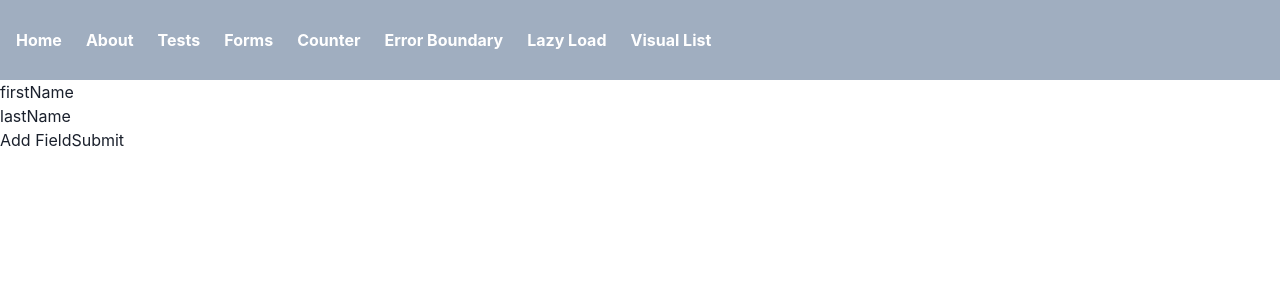
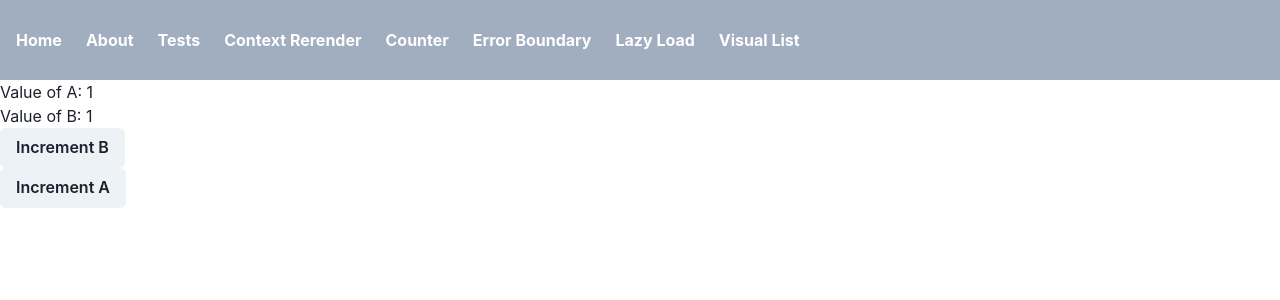
Before and after one commit to engp8691/monorepo-app, a React (Vite) app in the folder apps/frontend/: page /forms in a window 1280 px wide. Shown: the top 300 px of the page. Built offline with nearby package versions, Linux system fonts and the light colour scheme; no server answers.

Commit message:
feat: add context selector (#11)
Co-authored-by: Yonglin Lee <ylpro@Yonglins-Mac-Studio.local>

```diff
--- a/apps/frontend/src/AppRoutes.tsx
+++ b/apps/frontend/src/AppRoutes.tsx
@@ -2,13 +2,14 @@ import { Routes, Route, useLocation } from 'react-router-dom'
 import { lazy } from 'react'
 import { QueryResult, useQuery } from './hooks'
 import React from 'react'
-import DynamicForm from './components/forms/DynamicForm'
+// import DynamicForm from './components/forms/DynamicForm'
 import UserForm from './components/forms/UserForm'
 import { Counter } from './components/counter/Counter'
 import { ErrorDemo } from './components/error-boundary-demo/ErrorDemo'
 import { ErrorBoundary } from './ErrorBoundry'
 import LazyLoadingSlowComponent from './components/lazy-demo/LazyLoadingSlowComponent'
 import { VirtualList } from './components/visual-list/VisualList'
+import { SelectorContextDemo } from './components/context-value-selector/SelectorContextDemo'
 
 type Student = {
   name: string
@@ -31,8 +32,9 @@ const AppRouter: React.FC = () => {
       <Route path="/" element={<ErrorBoundary key={location.pathname} fallback={<h1>Oops! There was a problem 1.</h1>}><UserForm /></ErrorBoundary>} />
       <Route path="/about" element={<ErrorBoundary key={location.pathname} fallback={<h1>Oops! There was a problem 2.</h1>}><About /></ErrorBoundary>} />
       <Route path="/tests" element={<ErrorBoundary key={location.pathname} fallback={<h1>Oops! There was a problem 3.</h1>}><Home /></ErrorBoundary>} />
-      <Route path="/forms" element={<ErrorBoundary key={location.pathname} fallback={<h1>Oops! There was a problem 4.</h1>}><DynamicForm /></ErrorBoundary>} />
+      <Route path="/forms" element={<ErrorBoundary key={location.pathname} fallback={<h1>Oops! There was a problem 4.</h1>}><SelectorContextDemo /></ErrorBoundary>} />
       <Route path="/counter" element={<ErrorBoundary key={location.pathname} fallback={<h1>Oops! There was a problem 5.</h1>}><Counter /></ErrorBoundary>} />
+      {/* <Route path="/counter" element={<Counter />} /> */}
       <Route path="/errorboundary" element={<ErrorBoundary key={location.pathname} fallback={<h1>Oops! There was a problem 6.</h1>}><ErrorDemo /></ErrorBoundary>} />
       <Route path="/lazyimport" element={<ErrorBoundary key={location.pathname} fallback={<h1>Oops! There was a problem 7.</h1>}><LazyLoadingSlowComponent /></ErrorBoundary>} />
       <Route path="/visuallist" element={<ErrorBoundary key={location.pathname} fallback={<h1>Oops! There was a problem 7.</h1>}><VirtualList /></ErrorBoundary>} />
--- a/apps/frontend/src/components/NavBar.tsx
+++ b/apps/frontend/src/components/NavBar.tsx
@@ -16,7 +16,7 @@ const Navbar = () => {
             Tests
           </ChakraLink>
           <ChakraLink as={RouterLink} to="/forms" color="white" fontWeight="bold">
-            Forms
+            Context Rerender
           </ChakraLink>
           <ChakraLink as={RouterLink} to="/counter" color="white" fontWeight="bold">
             Counter
--- /dev/null
+++ b/apps/frontend/src/components/context-value-selector/SelectorContextDemo.tsx
@@ -0,0 +1,71 @@
+import { Button } from '@chakra-ui/react'
+import React, {
+  createContext,
+  useMemo,
+  useState,
+  useSyncExternalStore,
+} from 'react'
+
+type MyContextType = {
+  a: number
+  b: number
+  setB: React.Dispatch<React.SetStateAction<number>>
+}
+
+const MyContext = createContext<MyContextType | null>(null)
+
+let currentValue: MyContextType
+const subscribers = new Set<() => void>()
+
+function notify() {
+  for (const fn of subscribers) fn()
+}
+
+function useContextSelector<T>(selector: (ctx: MyContextType) => T): T {
+  const subscribe = (callback: () => void) => {
+    subscribers.add(callback)
+    return () => subscribers.delete(callback)
+  }
+
+  return useSyncExternalStore(subscribe, () => selector(currentValue))
+}
+
+const A = React.memo(function A() {
+  const a = useContextSelector((ctx) => ctx.a)
+  console.log('A rendered')
+
+  return <div>Value of A: {a}</div>
+})
+
+const B = React.memo(() => {
+  const b = useContextSelector((ctx) => ctx.b)
+  const setB = useContextSelector((ctx) => ctx.setB)
+  console.log('B rendered')
+
+  return (
+    <div>
+      <div>Value of B: {b}</div>
+      <Button onClick={() => setB((prev) => prev + 1)}>Increment B</Button>
+    </div>
+  )
+})
+
+export const SelectorContextDemo = () => {
+  const [a, setA] = useState(1)
+  const [b, setB] = useState(1)
+
+  const contextValue = useMemo(() => {
+    const val: MyContextType = { a, b, setB }
+    currentValue = val
+    notify()
+    return val
+  }, [a, b])
+
+  return (
+    <MyContext.Provider value={contextValue}>
+      <A />
+      <B />
+      <Button onClick={() => setA((prev) => prev + 1)}>Increment A</Button>
+    </MyContext.Provider>
+  )
+}
--- a/apps/frontend/src/hooks/index.ts
+++ b/apps/frontend/src/hooks/index.ts
@@ -14,7 +14,7 @@ export const useQuery = <T>(url: string): QueryResult<T> => {
   const [error, setError] = useState(null)
 
   const fetchData = useCallback(() => {
-    setIsFetching(false)
+    setIsFetching(true)
     setError(null)
 
     fetch(url)
```
Also changed, not shown: apps/frontend/src/context/store.tsx (line endings or trailing spaces), 1 other file (tests, documents, lock files or other folders).
